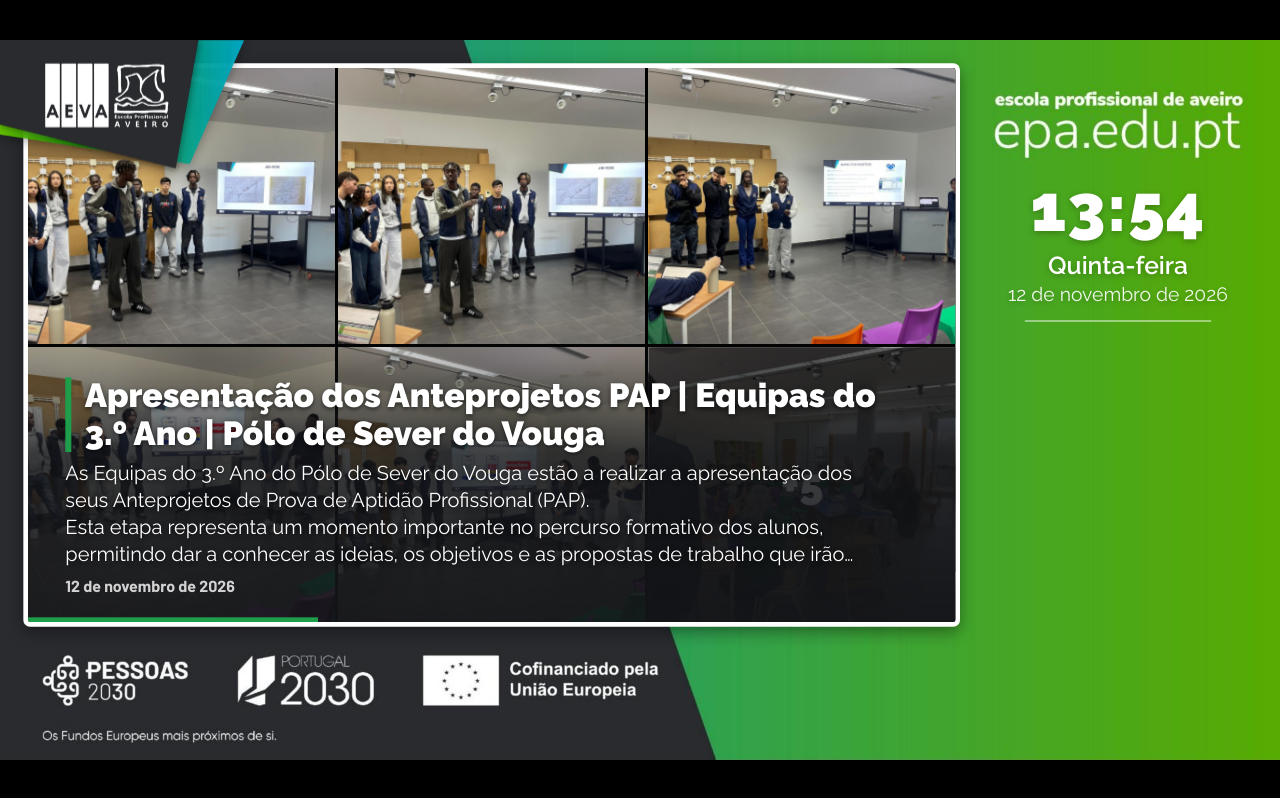
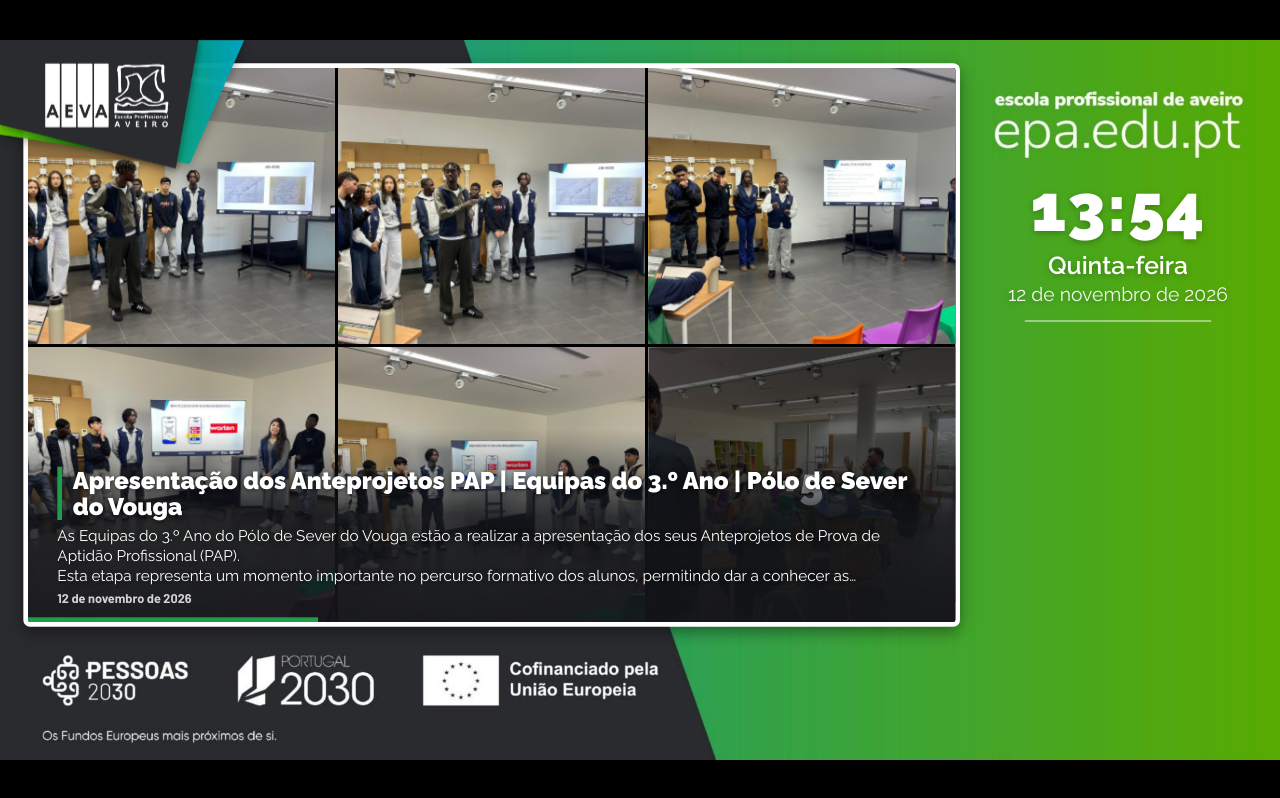
Before and after one commit to EPAPSV/noticias, a plain HTML site: page index.html in a window 1280 px wide. Drawn offline with Linux system fonts and the light colour scheme; no server answers.

Commit message:
Textos das noticias mais pequenos

```diff
--- a/index.html
+++ b/index.html
@@ -34,10 +34,10 @@ body{font-family:Raleway,'Segoe UI',Arial,sans-serif;color:#fff}
 .n5 .foto:nth-child(-n+2){grid-column:span 3}
 .n5 .foto:nth-child(n+3){grid-column:span 2}
 .n6{grid-template-columns:repeat(3,1fr);grid-template-rows:1fr 1fr}
-.texto{position:absolute;left:0;right:0;bottom:0;padding:90px 56px 40px;background:linear-gradient(to top,rgba(20,21,24,.95) 0%,rgba(20,21,24,.82) 55%,rgba(20,21,24,0) 100%)}
-.texto h1{font-weight:900;font-size:50px;line-height:1.12;margin-bottom:12px;border-left:9px solid var(--destaque);padding-left:20px;text-shadow:0 2px 8px rgba(0,0,0,.6)}
-.texto p{font-size:30px;line-height:1.35;font-weight:400;max-width:1250px;display:-webkit-box;-webkit-line-clamp:4;-webkit-box-orient:vertical;overflow:hidden;white-space:pre-line;text-shadow:0 2px 8px rgba(0,0,0,.6)}
-.texto small{display:block;margin-top:12px;font-family:Barlow,Raleway,sans-serif;font-weight:700;font-size:24px;opacity:.8}
+.texto{position:absolute;left:0;right:0;bottom:0;padding:56px 44px 24px;background:linear-gradient(to top,rgba(20,21,24,.95) 0%,rgba(20,21,24,.82) 55%,rgba(20,21,24,0) 100%)}
+.texto h1{font-weight:900;font-size:36px;line-height:1.12;margin-bottom:8px;border-left:7px solid var(--destaque);padding-left:16px;text-shadow:0 2px 8px rgba(0,0,0,.6)}
+.texto p{font-size:23px;line-height:1.3;font-weight:400;max-width:1250px;display:-webkit-box;-webkit-line-clamp:3;-webkit-box-orient:vertical;overflow:hidden;white-space:pre-line;text-shadow:0 2px 8px rgba(0,0,0,.6)}
+.texto small{display:block;margin-top:8px;font-family:Barlow,Raleway,sans-serif;font-weight:700;font-size:19px;opacity:.8}
 .soTexto{background:#2a2b2f}
 .soTexto .texto{top:0;background:none;display:flex;flex-direction:column;justify-content:center;padding:60px 90px}
 .soTexto .texto h1{font-size:72px;margin-bottom:36px;border-left-width:14px;padding-left:32px}
```
